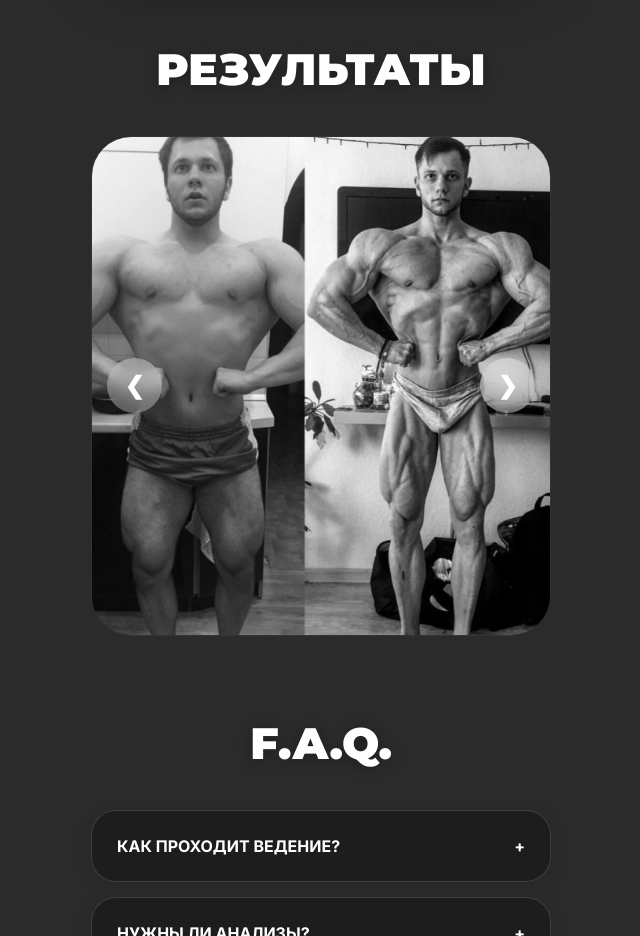
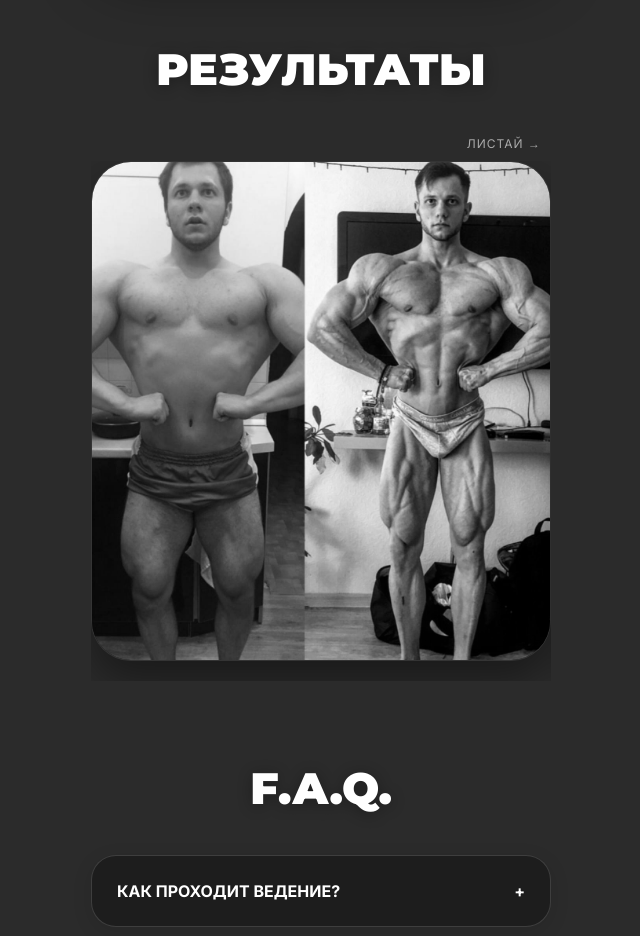
Before and after one commit to skazochkin-artem-design/daler-pro, a plain HTML site: page index.html in a window 1280 px wide. Shown: the part 2620-3556 px from the top of the page, without its empty margins (319-959 px from the left). Drawn offline with Linux system fonts and the light colour scheme.

Commit message:
Update index.html

```diff
--- a/index.html
+++ b/index.html
@@ -140,7 +140,6 @@
 
         .check { color: #fff; margin-right: 15px; font-weight: 900; }
 
-        /* ЦЕНА (СДЕЛАЛ АККУРАТНЕЕ) */
         .price-box {
             background: linear-gradient(135deg, rgba(255,255,255,0.1), rgba(255,255,255,0.05));
             border: 1px solid rgba(255, 255, 255, 0.4);
@@ -152,10 +151,9 @@
 
         .price {
             font-family: 'Montserrat', sans-serif;
-            font-size: 42px; /* Чуть меньше чем было */
-            font-weight: 700; /* Bold вместо Black */
+            font-size: 42px;
+            font-weight: 700;
             display: block;
-            /* Градиентный текст */
             background: linear-gradient(to bottom, #ffffff 0%, #cccccc 100%);
             -webkit-background-clip: text;
             -webkit-text-fill-color: transparent;
@@ -174,30 +172,51 @@
         }
         .btn:active { transform: scale(1.1) !important; box-shadow: 0 0 60px rgba(255,255,255,1) !important; background: #fff; }
 
-        /* СЛАЙДЕРЫ */
-        .slider-header { font-family: 'Montserrat', sans-serif; font-size: 22px; font-weight: 900; margin-bottom: 20px; border-left: 6px solid #fff; padding-left: 20px; text-transform: uppercase; text-shadow: 0 2px 10px rgba(0,0,0,0.3); }
-        .slider-window {
-            position: relative; width: 100%; height: 500px;
-            border-radius: 40px; overflow: hidden; border: 1px solid var(--border);
-            margin-bottom: 50px; background: #111;
-            transform: translateZ(0); -webkit-mask-image: -webkit-radial-gradient(white, black);
+        /* НОВЫЙ СЛАЙДЕР (СВАЙП) */
+        .swipe-hint {
+            text-align: right;
+            font-size: 12px;
+            text-transform: uppercase;
+            color: #aaa;
+            margin-bottom: 10px;
+            letter-spacing: 1px;
+            padding-right: 10px;
+        }
+
+        .slider-container {
+            display: flex;
+            overflow-x: auto;
+            scroll-snap-type: x mandatory;
+            gap: 15px;
+            padding-bottom: 20px;
+            -webkit-overflow-scrolling: touch; /* Плавность на iOS */
+            scrollbar-width: none; /* Скрыть скроллбар Firefox */
+        }
+
+        .slider-container::-webkit-scrollbar { display: none; } /* Скрыть скроллбар Chrome/Safari */
+
+        .slide-item {
+            flex: 0 0 100%; /* Один слайд на весь экран */
+            height: 500px;
+            scroll-snap-align: center;
+            border-radius: 40px;
+            overflow: hidden;
+            border: 1px solid var(--border);
+            background: #111;
+            position: relative;
             box-shadow: 0 20px 40px rgba(0,0,0,0.4);
         }
-        .slider-track { display: flex; height: 100%; transition: transform 0.6s cubic-bezier(0.23, 1, 0.32, 1); }
-        .slide { min-width: 100%; height: 100%; }
-        .slide img { width: 100%; height: 100%; object-fit: cover; filter: grayscale(100%); transition: 0.6s; }
-        .slide:active img { filter: grayscale(0%); }
 
-        .slider-nav {
-            position: absolute; top: 0; left: 0; width: 100%; height: 100%;
-            display: flex; justify-content: space-between; align-items: center; padding: 0 15px; pointer-events: none;
+        .slide-item img {
+            width: 100%;
+            height: 100%;
+            object-fit: cover;
+            filter: grayscale(100%);
+            transition: 0.5s;
         }
-        .arr {
-            width: 55px; height: 55px; background: rgba(255,255,255,0.3); border-radius: 50%;
-            display: flex; align-items: center; justify-content: center; color: #fff;
-            font-size: 24px; font-weight: 900; pointer-events: auto; backdrop-filter: blur(10px);
-        }
-        .arr:active { background: #fff; color: #000; transform: scale(0.9); }
+
+        /* При касании фото становится цветным */
+        .slide-item:active img { filter: grayscale(0%); }
 
         /* FAQ */
         .faq-box { margin-bottom: 100px; }
@@ -268,7 +287,6 @@
                 <li><span class="check">✓</span> Контроль техники и отчетов</li>
             </ul>
 
-            <!-- ЦЕНА -->
             <div class="price-box">
                 <span class="price">20.000 ₽ / мес</span>
             </div>
@@ -278,21 +296,16 @@
 
         <h2 class="section-title">Результаты</h2>
 
-        <!-- ЕДИНЫЙ СЛАЙДЕР РЕЗУЛЬТАТОВ (7 ФОТО) -->
-        <div class="slider-window" id="main-slider">
-            <div class="slider-track">
-                <div class="slide"><img src="res1.jpg"></div>
-                <div class="slide"><img src="res2.jpg"></div>
-                <div class="slide"><img src="res3.jpg"></div>
-                <div class="slide"><img src="res4.jpg"></div>
-                <div class="slide"><img src="res5.jpg"></div>
-                <div class="slide"><img src="res6.jpg"></div>
-                <div class="slide"><img src="res7.jpg"></div>
-            </div>
-            <div class="slider-nav">
-                <div class="arr" onclick="moveSlide('main-slider', -1)">&#10094;</div>
-                <div class="arr" onclick="moveSlide('main-slider', 1)">&#10095;</div>
-            </div>
+        <!-- СВАЙП-ГАЛЕРЕЯ -->
+        <div class="swipe-hint">Листай →</div>
+        <div class="slider-container">
+            <div class="slide-item"><img src="res1.jpg"></div>
+            <div class="slide-item"><img src="res2.jpg"></div>
+            <div class="slide-item"><img src="res3.jpg"></div>
+            <div class="slide-item"><img src="res4.jpg"></div>
+            <div class="slide-item"><img src="res5.jpg"></div>
+            <div class="slide-item"><img src="res6.jpg"></div>
+            <div class="slide-item"><img src="res7.jpg"></div>
         </div>
 
         <!-- FAQ -->
@@ -327,21 +340,5 @@
         <footer>DALER ISMATOV &copy; 2026</footer>
     </div>
 
-    <script>
-        const sliderPos = {};
-        function moveSlide(id, direction) {
-            const track = document.getElementById(id).querySelector('.slider-track');
-            const totalSlides = track.children.length;
-
-            if(!sliderPos[id]) sliderPos[id] = 0;
-
-            sliderPos[id] += direction;
-
-            if(sliderPos[id] < 0) sliderPos[id] = totalSlides - 1;
-            if(sliderPos[id] >= totalSlides) sliderPos[id] = 0;
-
-            track.style.transform = `translateX(-${sliderPos[id] * 100}%)`;
-        }
-    </script>
 </body>
 </html>
```
